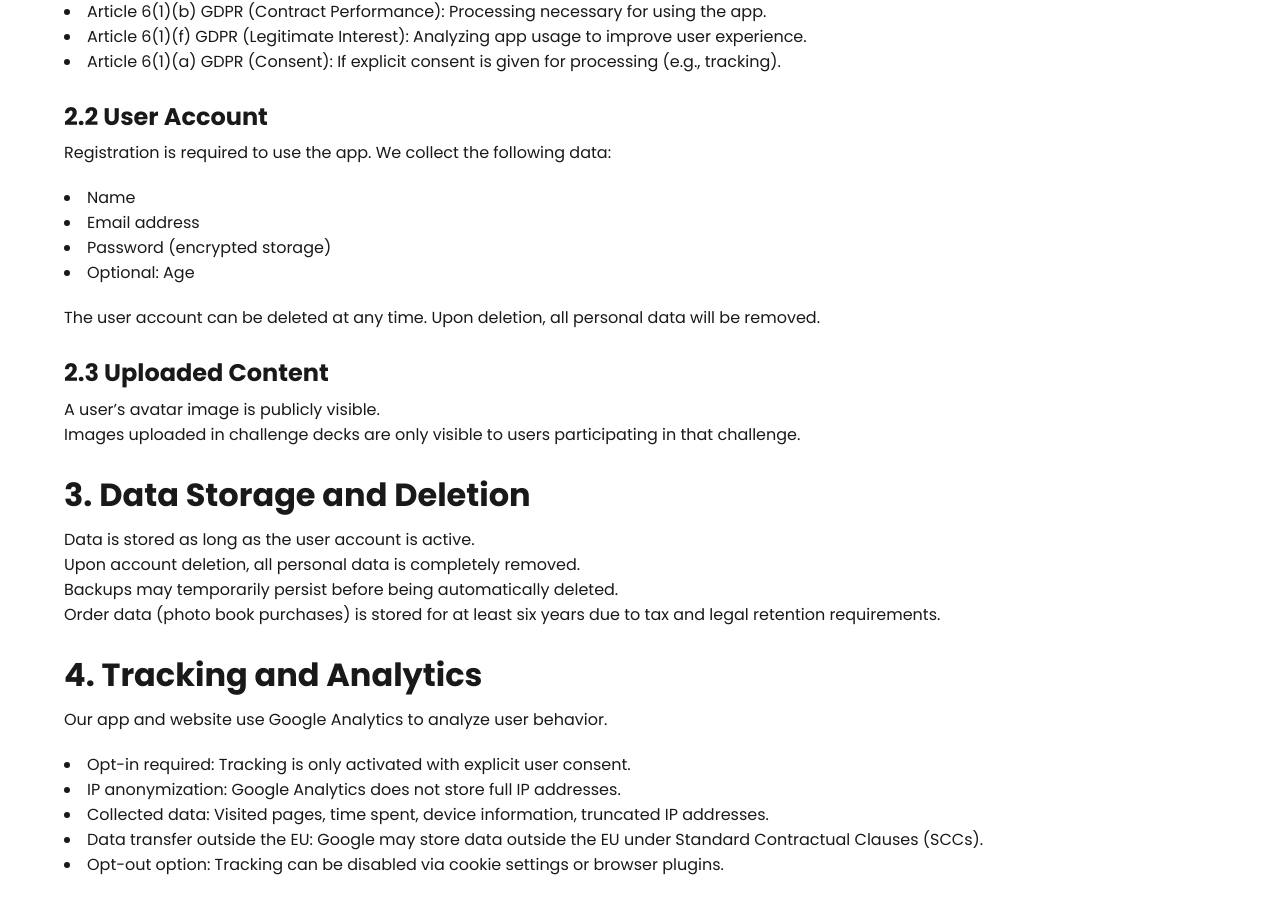
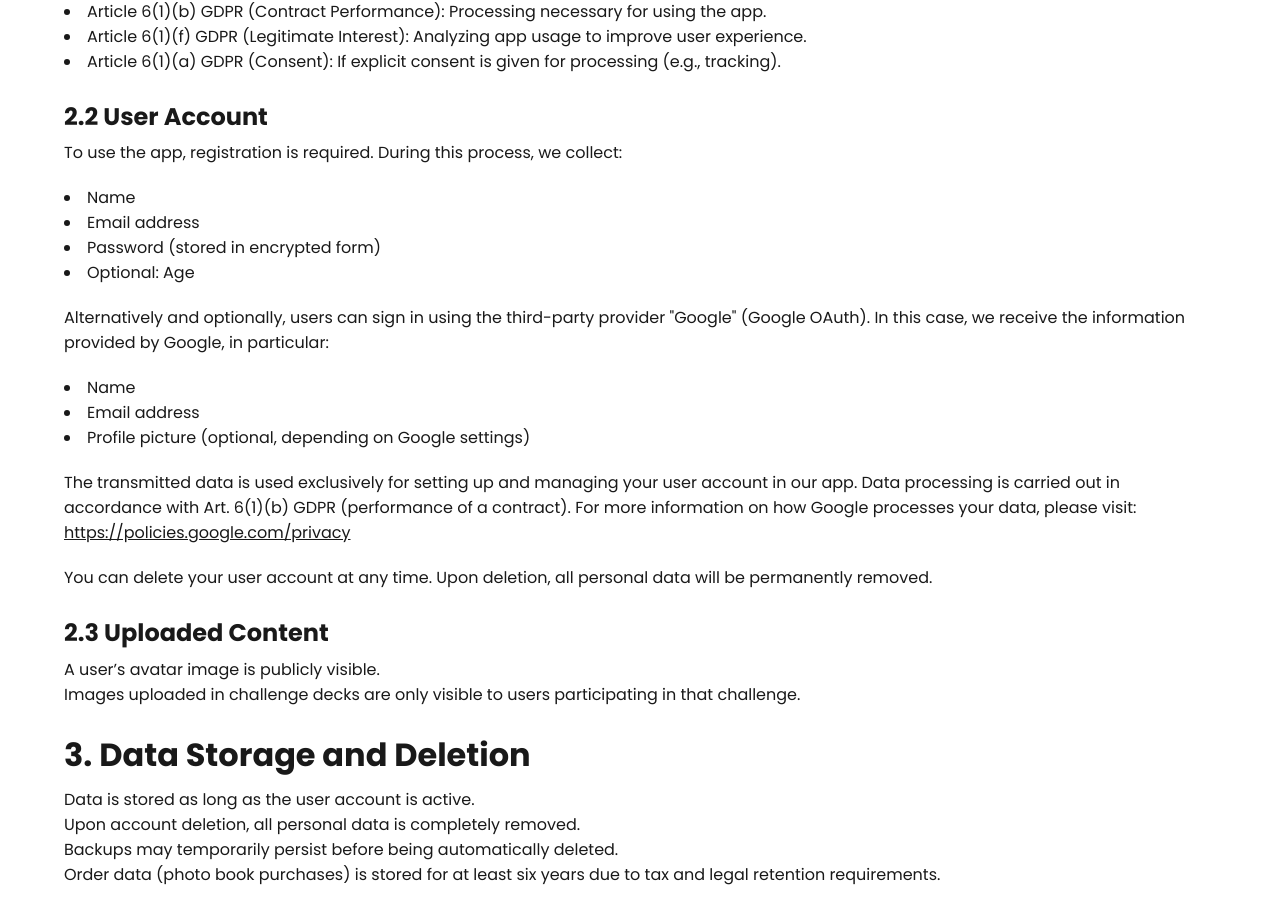
Before and after one commit to MarvinVrdoljak/cappic-website, a Next.js app: page /en/privacy-policy in a window 1280 px wide. Shown: the part 790-1700 px from the top of the page. Built offline with nearby package versions, Linux system fonts and the light colour scheme.

Commit message:
terms and conditions for google oauth

```diff
--- a/src/app/[locale]/privacy-policy/PrivacyContent.tsx
+++ b/src/app/[locale]/privacy-policy/PrivacyContent.tsx
@@ -74,6 +74,25 @@ const PrivacyContent = () => {
               <li>Passwort (verschlüsselt gespeichert)</li>
               <li>Optional: Alter</li>
             </ul>
+            <p>
+              Alternativ ist eine Anmeldung über den Drittanbieter „Google“ (Google OAuth) möglich.
+              In diesem Fall erhalten wir die von Google bereitgestellten Informationen,
+              insbesondere:
+            </p>
+            <ul>
+              <li>Name</li>
+              <li>E-Mail-Adresse</li>
+              <li>Profilbild (optional, je nach Google-Einstellungen)</li>
+            </ul>
+            <p>
+              Die übermittelten Daten werden ausschließlich zur Einrichtung und Verwaltung deines
+              Nutzerkontos in unserer App verwendet. Die Datenverarbeitung erfolgt gemäß Art. 6 Abs.
+              1 lit. b DSGVO (Vertragserfüllung). Weitere Informationen zur Datenverarbeitung durch
+              Google findest du unter:{' '}
+              <a href="https://policies.google.com/privacy" target="_blank">
+                https://policies.google.com/privacy
+              </a>
+            </p>
             <p>
               Das Nutzerkonto kann jederzeit gelöscht werden. Mit der Löschung werden alle
               personenbezogenen Daten entfernt.
@@ -290,20 +309,37 @@ const PrivacyContent = () => {
                 tracking).
               </li>
             </ul>
-
             <h3>2.2 User Account</h3>
-            <p>Registration is required to use the app. We collect the following data:</p>
+            <p>To use the app, registration is required. During this process, we collect:</p>
             <ul>
               <li>Name</li>
               <li>Email address</li>
-              <li>Password (encrypted storage)</li>
+              <li>Password (stored in encrypted form)</li>
               <li>Optional: Age</li>
             </ul>
             <p>
-              The user account can be deleted at any time. Upon deletion, all personal data will be
-              removed.
+              Alternatively and optionally, users can sign in using the third-party provider
+              "Google" (Google OAuth). In this case, we receive the information provided by Google,
+              in particular:
             </p>
-
+            <ul>
+              <li>Name</li>
+              <li>Email address</li>
+              <li>Profile picture (optional, depending on Google settings)</li>
+            </ul>
+            <p>
+              The transmitted data is used exclusively for setting up and managing your user account
+              in our app. Data processing is carried out in accordance with Art. 6(1)(b) GDPR
+              (performance of a contract). For more information on how Google processes your data,
+              please visit:{' '}
+              <a href="https://policies.google.com/privacy" target="_blank">
+                https://policies.google.com/privacy
+              </a>
+            </p>
+            <p>
+              You can delete your user account at any time. Upon deletion, all personal data will be
+              permanently removed.
+            </p>
             <h3>2.3 Uploaded Content</h3>
             <p>
               A user’s avatar image is publicly visible.
```
